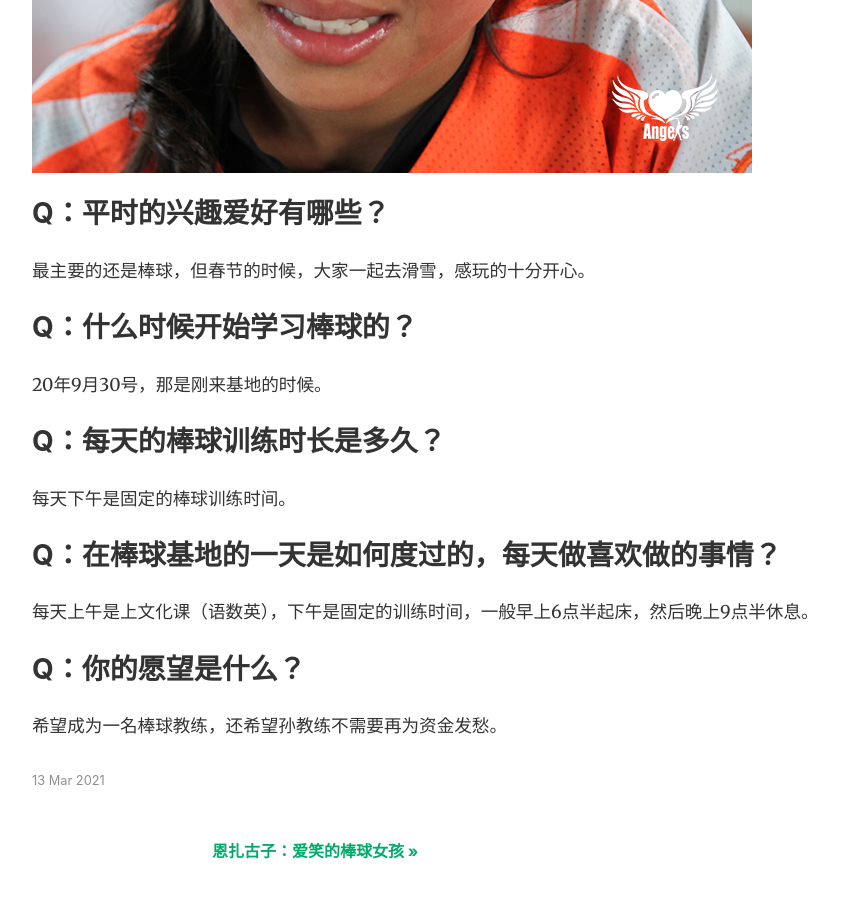
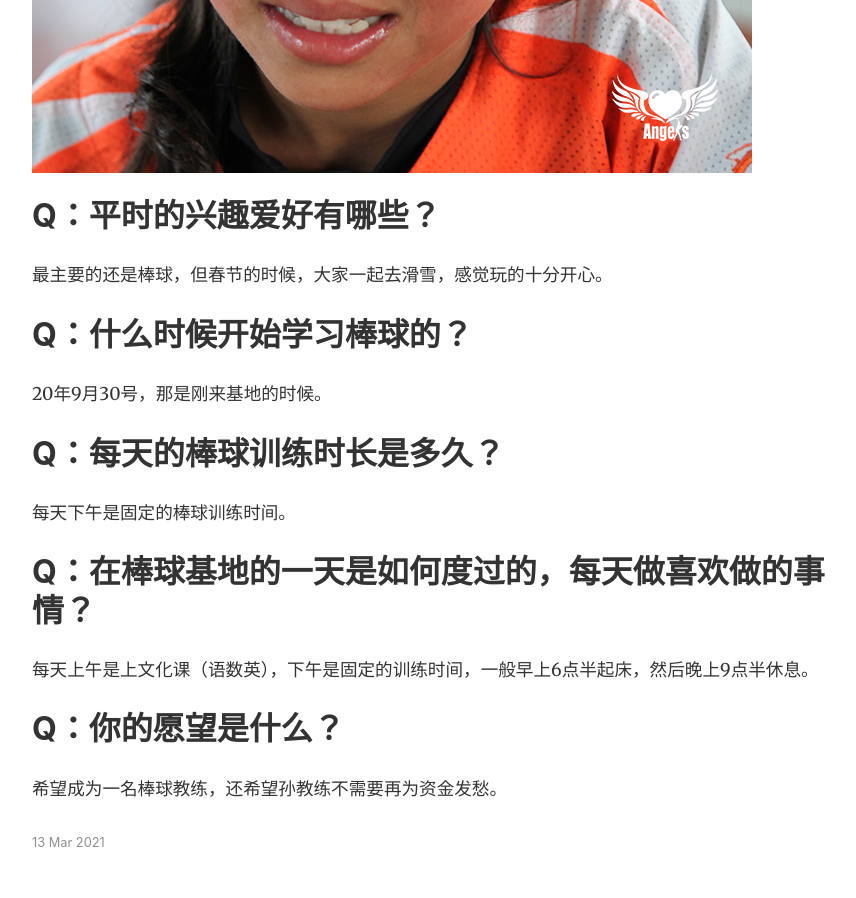
Before and after one commit to skline31/symmetrical-octo-doodle, a Jekyll site: the page built from _posts/2021-03-13-geng-duo-ri-chang.md, in a window 1280 px wide and 900 px high, scrolled down 561 px. Shown: the whole window, without its empty margins (253-1109 px from the left). Built offline with Jekyll 4.4.1, drawn with Linux system fonts in a browser that asks for light colours; nearby versions of some CDN libraries.

Commit message:
Update 2021-03-13-geng-duo-ri-chang.md

```diff
--- a/_posts/2021-03-13-geng-duo-ri-chang.md
+++ b/_posts/2021-03-13-geng-duo-ri-chang.md
@@ -4,17 +4,17 @@ title:  "恩扎古子：更多的日常"
 image: assets/images/IMG_5683.jpeg
 ---
 
-### Q：平时的兴趣爱好有哪些？
-最主要的还是棒球，但春节的时候，大家一起去滑雪，感玩的十分开心。
+## Q：平时的兴趣爱好有哪些？
+最主要的还是棒球，但春节的时候，大家一起去滑雪，感觉玩的十分开心。
 
-### Q：什么时候开始学习棒球的？
+## Q：什么时候开始学习棒球的？
 20年9月30号，那是刚来基地的时候。
 
-### Q：每天的棒球训练时长是多久？
+## Q：每天的棒球训练时长是多久？
 每天下午是固定的棒球训练时间。
 
-### Q：在棒球基地的一天是如何度过的，每天做喜欢做的事情？
+## Q：在棒球基地的一天是如何度过的，每天做喜欢做的事情？
 每天上午是上文化课（语数英），下午是固定的训练时间，一般早上6点半起床，然后晚上9点半休息。
 
-### Q：你的愿望是什么？
+## Q：你的愿望是什么？
 希望成为一名棒球教练，还希望孙教练不需要再为资金发愁。
```
